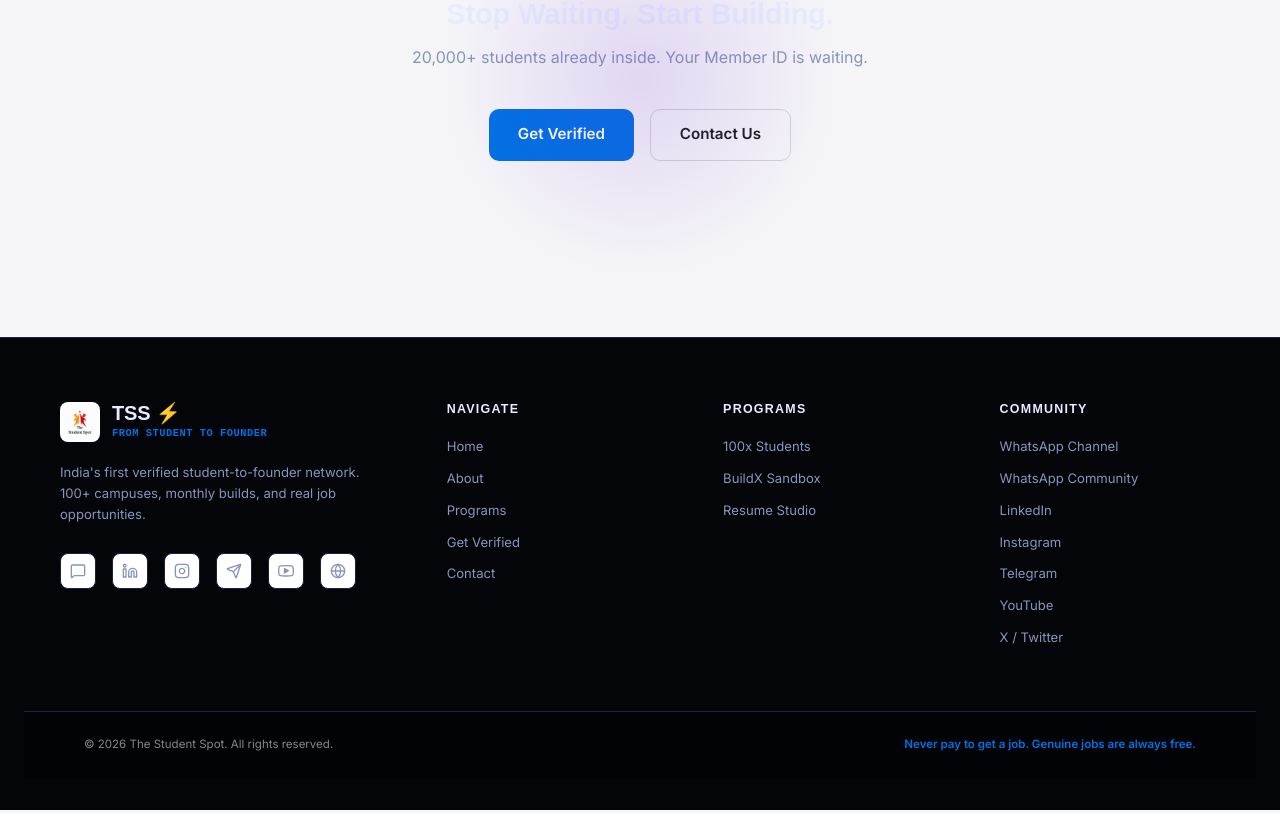
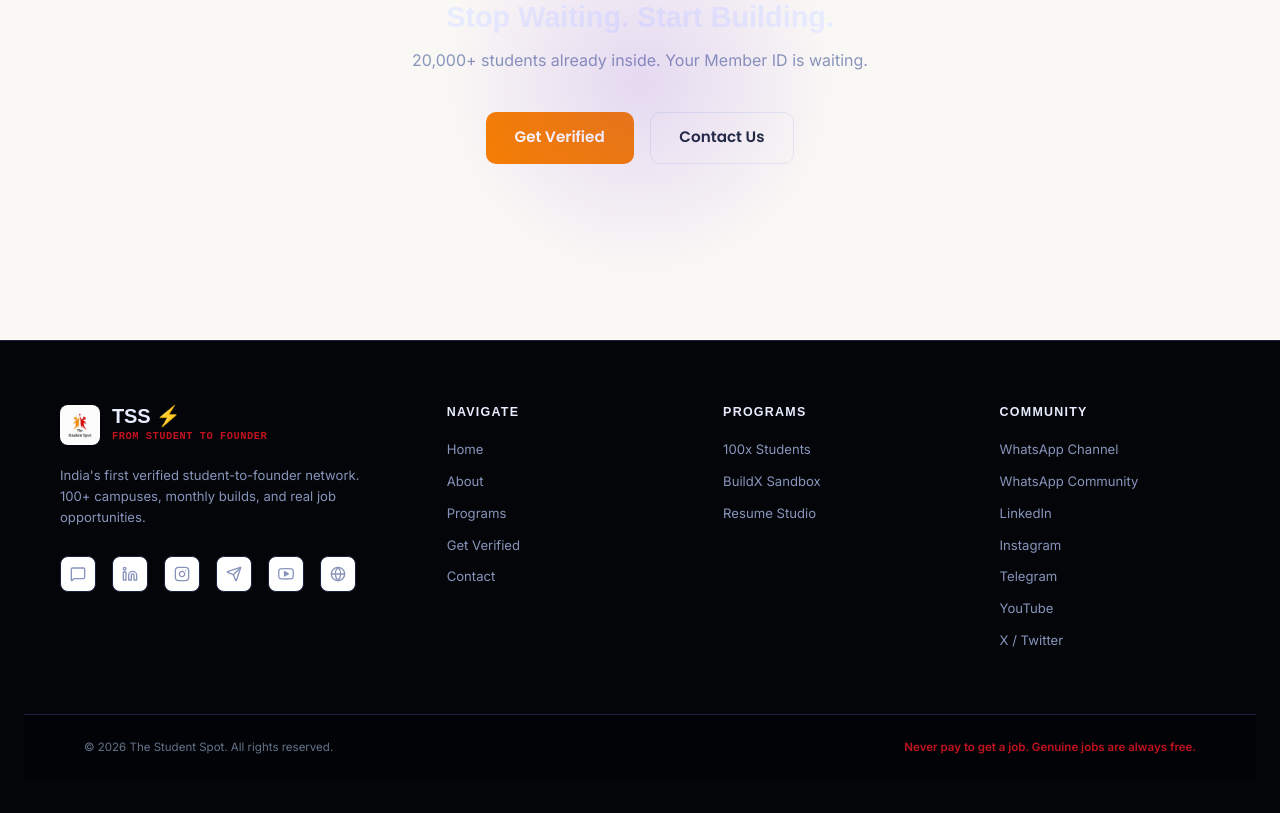
Before and after one commit to nikki-nooka/tss, a Next.js app: page / in a window 1280 px wide. Shown: the part 4213-5026 px from the top of the page. Built offline with nearby package versions, Linux system fonts and the light colour scheme; no server answers; the database is empty.

Commit message:
Implement exact thestudentspot.app brand theme colors, fonts, and style variables

```diff
--- a/src/app/admin/dashboard/page.tsx
+++ b/src/app/admin/dashboard/page.tsx
@@ -2061,8 +2061,8 @@
 
                   {/* Pending Draft Updates Box */}
                   {selectedCandidate.roleDetails?.draftUpdate && (
-                    <div style={{ padding: '0.75rem', border: '1px solid #0071e3', borderRadius: '6px', backgroundColor: 'rgba(0, 113, 227, 0.04)' }}>
-                      <h4 style={{ margin: '0 0 0.5rem 0', fontSize: '0.75rem', fontWeight: 700, color: '#0071e3', textTransform: 'uppercase' }}>Pending Profile Updates</h4>
+                    <div style={{ padding: '0.75rem', border: '1px solid var(--primary)', borderRadius: '6px', backgroundColor: 'var(--primary-light)' }}>
+                      <h4 style={{ margin: '0 0 0.5rem 0', fontSize: '0.75rem', fontWeight: 700, color: 'var(--primary)', textTransform: 'uppercase' }}>Pending Profile Updates</h4>
                       <p style={{ fontSize: '0.7rem', color: 'var(--text-muted)', margin: '0 0 0.5rem 0' }}>Approved updates automatically replace previous verified information:</p>
                       <div style={{ display: 'grid', gap: '0.4rem', fontSize: '0.7rem', maxHeight: '180px', overflowY: 'auto' }}>
                         {Object.entries(selectedCandidate.roleDetails.draftUpdate).map(([key, val]: [string, any]) => {
@@ -2173,7 +2173,7 @@
                         <button
                           onClick={() => handleUpdateStatus('review')}
                           className="btn btn-outline btn-sm"
-                          style={{ color: '#0071e3', borderColor: '#0071e3' }}
+                          style={{ color: 'var(--primary)', borderColor: 'var(--primary)' }}
                         >
                           Move to Manual Review
                         </button>
--- a/src/app/globals.css
+++ b/src/app/globals.css
@@ -1,62 +1,62 @@
-@import url('https://fonts.googleapis.com/css2?family=Inter:wght@300;400;500;600;700&family=Outfit:wght@400;500;600;700;800&display=swap');
+@import url('https://fonts.googleapis.com/css2?family=Poppins:wght@400;500;600;700;800&family=Inter:wght@300;400;500;600;700&display=swap');
 
 :root {
-  /* Color Palette (Minimal, Apple-inspired) */
-  --primary: #0071e3;                     /* Blue only for primary actions */
-  --primary-hover: #0077ed;
-  --primary-light: rgba(0, 113, 227, 0.06);
-  --primary-rgb: 0, 113, 227;
+  /* Color Palette (The Student Spot Branding) */
+  --primary: #f77f00;                     /* Warm Amber/Orange Brand Primary */
+  --primary-hover: #ff9f2b;
+  --primary-light: rgba(247, 127, 0, 0.08);
+  --primary-rgb: 247, 127, 0;
 
-  --secondary: #1d1d1f;                   /* Black / Near Black */
-  --secondary-light: #424245;
-  --secondary-rgb: 29, 29, 31;
+  --secondary: #c1121f;                   /* Crimson Brand Secondary */
+  --secondary-light: #e63946;
+  --secondary-rgb: 193, 18, 31;
 
-  --accent: #0071e3;                      /* Blue only for primary actions */
-  --accent-light: #f5f5f7;
+  --accent: #c1121f;                      /* Secondary crimson accents */
+  --accent-light: #fdf8f2;                /* Warm cream accent */
 
-  --success: #00802b;                     /* Pure green for success actions */
-  --success-light: rgba(0, 128, 43, 0.06);
+  --success: #16a34a;                     /* Brand Green */
+  --success-light: rgba(22, 163, 74, 0.08);
 
-  --warning: #f59e0b;
-  --warning-light: rgba(245, 158, 11, 0.06);
+  --warning: #eab308;
+  --warning-light: rgba(234, 179, 8, 0.08);
 
-  --danger: #ff3b30;
-  --danger-light: rgba(255, 59, 48, 0.06);
+  --danger: #ef4444;
+  --danger-light: rgba(239, 68, 68, 0.08);
 
-  /* Neutral Palette - White, Black, Light Gray */
-  --bg-main: #f5f5f7;                     /* Apple light gray background */
-  --bg-card: #ffffff;                     /* Crisp White cards */
-  --bg-card-2: #fafafa;
-  --text-main: #1d1d1f;                   /* Apple black text */
-  --text-muted: #86868b;                  /* Apple gray secondary text */
+  /* Neutral Palette - White, Warm Gray, Off-White */
+  --bg-main: #faf8f5;                     /* Warm off-white brand bg */
+  --bg-card: #ffffff;                     /* White cards */
+  --bg-card-2: #faf8f5;
+  --text-main: #1e293b;                   /* Dark slate main text */
+  --text-muted: #64748b;                  /* Muted slate text */
   --text-inverse: #ffffff;
-  --border-color: #d2d2d7;                /* Apple borders */
-  --border-focus: #0071e3;
+  --border-color: #e2e8f0;                /* Low-contrast borders */
+  --border-focus: #f77f00;
 
-  /* Premium Design Gradients (Subtle flat styling mapped to Apple parameters) */
-  --gradient-primary: linear-gradient(135deg, #1d1d1f 0%, #424245 100%);
-  --gradient-accent: linear-gradient(135deg, #0071e3 0%, #0077ed 100%);
-  --gradient-glow: radial-gradient(circle, rgba(0, 113, 227, 0.02) 0%, transparent 70%);
-  --gradient-card: linear-gradient(135deg, #ffffff 0%, #fafafa 100%);
-  --gradient-header: linear-gradient(135deg, #ffffff 0%, #f5f5f7 100%);
-  --gradient-hero: linear-gradient(135deg, #ffffff 0%, #f5f5f7 100%);
-  --gradient-footer: linear-gradient(135deg, #ffffff 0%, #f5f5f7 100%);
+  /* Premium Design Gradients (Mapped to live thestudentspot.app variables) */
+  --gradient-primary: linear-gradient(135deg, #f77f00 0%, #ff9f2b 100%);
+  --gradient-accent: linear-gradient(135deg, #c1121f 0%, #e63946 100%);
+  --gradient-glow: radial-gradient(circle, rgba(247, 127, 0, 0.03) 0%, transparent 70%);
+  --gradient-card: linear-gradient(135deg, #ffffff 0%, #faf8f5 100%);
+  --gradient-header: linear-gradient(135deg, #ffffff 0%, #faf8f5 100%);
+  --gradient-hero: linear-gradient(135deg, #f77f00 0%, #ff9f2b 50%, #c1121f 100%);
+  --gradient-footer: linear-gradient(135deg, #faf8f5 0%, #f1efe9 100%);
 
   /* Glassmorphism settings */
-  --glass-bg: rgba(255, 255, 255, 0.8);
-  --glass-border: rgba(210, 210, 215, 0.4);
-  --glass-shadow: 0 4px 20px 0 rgba(0, 0, 0, 0.05);
+  --glass-bg: rgba(255, 255, 255, 0.85);
+  --glass-border: rgba(226, 232, 240, 0.5);
+  --glass-shadow: 0 4px 20px 0 rgba(247, 127, 0, 0.03);
 
   /* Fonts */
-  --font-heading: 'Inter', -apple-system, BlinkMacSystemFont, "SF Pro Display", sans-serif;
-  --font-body: 'Inter', -apple-system, BlinkMacSystemFont, "SF Pro Text", sans-serif;
+  --font-heading: 'Poppins', sans-serif;
+  --font-body: 'Inter', sans-serif;
 
   /* Shadows */
   --shadow-sm: 0 1px 2px 0 rgba(0, 0, 0, 0.05);
-  --shadow-md: 0 4px 12px 0 rgba(0, 0, 0, 0.05);
-  --shadow-lg: 0 8px 24px 0 rgba(0, 0, 0, 0.06);
-  --shadow-xl: 0 16px 36px 0 rgba(0, 0, 0, 0.08);
-  --shadow-premium: 0 12px 32px 0 rgba(0, 0, 0, 0.04);
+  --shadow-md: 0 4px 12px 0 rgba(247, 127, 0, 0.04);
+  --shadow-lg: 0 8px 24px 0 rgba(247, 127, 0, 0.06);
+  --shadow-xl: 0 16px 36px 0 rgba(247, 127, 0, 0.08);
+  --shadow-premium: 0 12px 32px 0 rgba(0, 0, 0, 0.03);
 
   /* Layout */
   --radius-sm: 8px;
--- a/src/app/page.tsx
+++ b/src/app/page.tsx
@@ -179,7 +179,7 @@
                 {/* Top header */}
                 <div className={styles.cardHeader}>
                   <span className={styles.cardLogo}>TSS</span>
-                  <span className={styles.cardBadge} style={{ backgroundColor: 'rgba(0, 113, 227, 0.15)', borderColor: 'rgba(0, 113, 227, 0.35)', color: '#0071e3' }}>VERIFIED</span>
+                  <span className={styles.cardBadge} style={{ backgroundColor: 'var(--primary-light)', borderColor: 'rgba(var(--primary-rgb), 0.35)', color: 'var(--primary)' }}>VERIFIED</span>
                 </div>
 
                 {/* Center ID */}
--- a/src/app/status/page.tsx
+++ b/src/app/status/page.tsx
@@ -761,7 +761,7 @@
                         <div className={styles.cardFooterGrid}>
                           <div className={styles.detailsColumn}>
                             <span className={styles.detailsLabel}>TSS LIFETIME ID</span>
-                            <span className={styles.memberIdCode} style={{ color: '#0071e3', fontSize: '1rem', fontWeight: 700 }}>{candidate.memberId}</span>
+                            <span className={styles.memberIdCode} style={{ color: 'var(--primary)', fontSize: '1rem', fontWeight: 700 }}>{candidate.memberId}</span>
                           </div>
 
                           <div className={styles.detailsColumn}>
@@ -806,7 +806,7 @@
                             </div>
                             <div>
                               <span style={{ display: 'block', fontSize: '0.62rem', color: 'var(--text-muted)', fontWeight: 600 }}>COMMUNITY SCORE</span>
-                              <span style={{ fontSize: '0.8rem', color: '#0071e3', fontWeight: 700 }}>{candidate.communityScore || 20} pts (Level {candidate.level || 'Explorer'})</span>
+                              <span style={{ fontSize: '0.8rem', color: 'var(--primary)', fontWeight: 700 }}>{candidate.communityScore || 20} pts (Level {candidate.level || 'Explorer'})</span>
                             </div>
                           </div>
 
```
Also changed, not shown: src/app/dashboard/page.tsx (+5 -5 lines).
